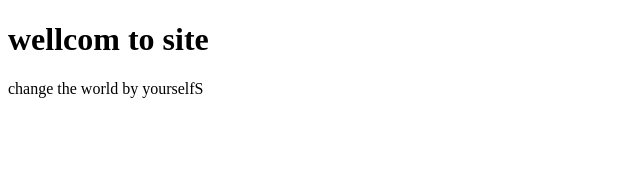
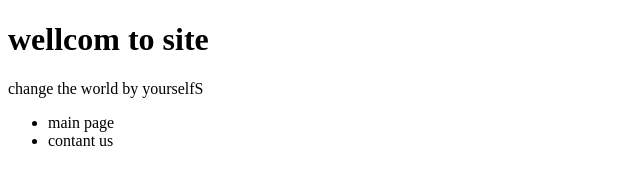
Before and after one commit to missmirzavand/yws, a plain HTML site: page index.html in a window 1280 px wide. Shown: the whole page, without its empty margins (0-640 px from the left). Drawn offline with Linux system fonts and the light colour scheme.

Commit message:
aded list

```diff
--- a/index.html
+++ b/index.html
@@ -8,5 +8,10 @@
 <body>
     <h1>wellcom to site</h1>
     <p>change the world by yourselfS</p>
+    <ul>
+        <li>main page</li>
+        <li>contant us</li>
+
+    </ul>
 </body>
 </html>
```
